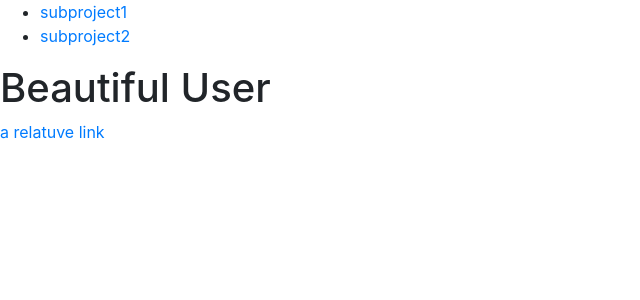
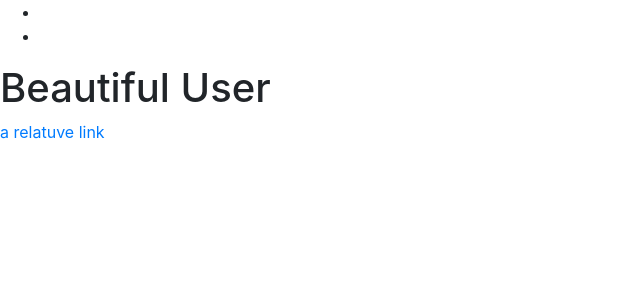
Before and after one commit to TestOrgLeonB/testorgleonb.github.io, a Jekyll site: the page built from README.md, in a window 1280 px wide. Shown: the top 300 px of the page, without its empty margins (0-640 px from the left). Built offline with Jekyll 4.4.1, drawn with Linux system fonts in a browser that asks for light colours; our own code applies the rules of GitHub Pages for plain Markdown files.

Commit message:
attempt update

```diff
--- a/_layouts/default.html
+++ b/_layouts/default.html
@@ -10,7 +10,7 @@
     <div class="sidebar">
         <ul>
             {% for project in site.data.projects %}
-                    <li><a href="{{project[0].project_root}}"> {{project[0]}}</a></li>
+                    <li><a href="{{project[0].project_root}}"> {{project[0].project_root}}</a></li>
             {% endfor %}
 
         </ul>
```
